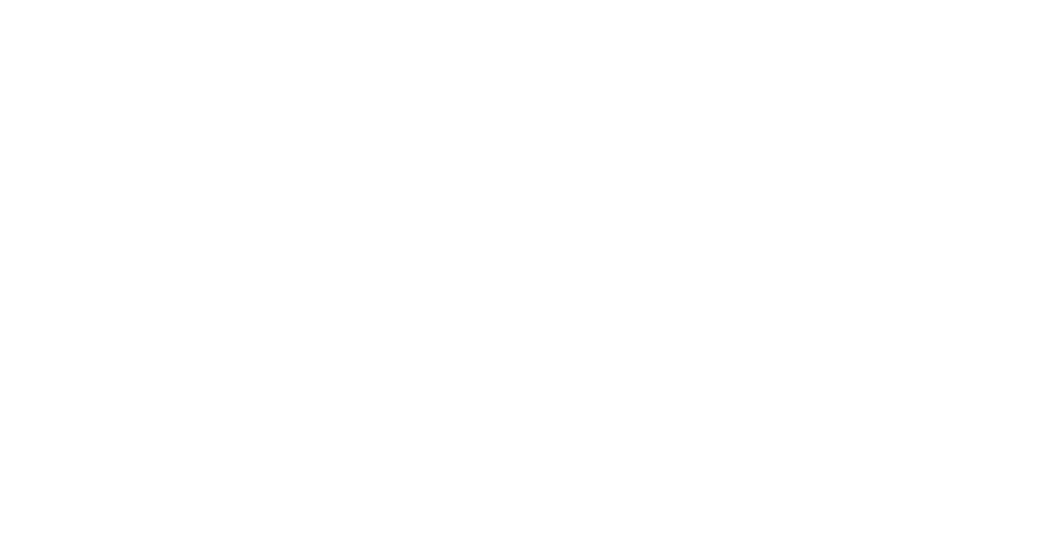
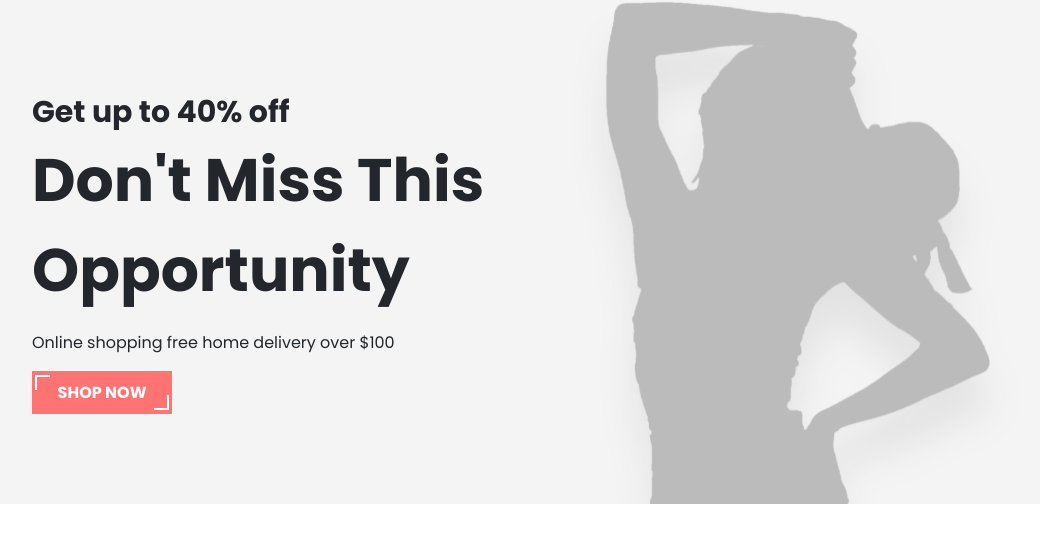
Before and after one commit to Fredrik-Nystrand/brupp-b-fixxo, a React (Create React App) app: page / in a window 1280 px wide. Shown: the top 542 px of the page, without its empty margins (128-1168 px from the left). Built offline with nearby package versions, Linux system fonts and the light colour scheme.

Commit message:
first commit

```diff
--- a/src/App.js
+++ b/src/App.js
@@ -1,11 +1,16 @@
 import './App.css';
 import Footer from './components/Footer/Footer'
+import Hero from './components/Hero/Hero';
 
 function App() {
   return (
+    <>
+      <Hero/>
     <div className="container-outer">
       <div className="container-inner"></div>
     </div>
+
+    </>
   );
 }
 
--- /dev/null
+++ b/src/components/Hero/Hero.jsx
@@ -0,0 +1,29 @@
+import React from 'react'
+import styles from './Hero.module.css'
+import hero from '../../assets/Hero/Hero.svg'
+
+const Hero = () => {
+  return (
+  <header className={`${styles.hero_bg}`}>
+     <div className={`${styles.container}`}>
+      <div className={`${styles.hero}`}>
+
+            <div className={`${styles.text_group}`}>
+              <h3>Get up to 40% off</h3>
+              <h1>Don't Miss This Opportunity</h1>
+              <p>Online shopping free home delivery over $100</p>
+              <button className={`${styles.btn} ${styles.btn_hero}`}>Shop now</button>
+            </div>
+
+            <div className={`${styles.img}`}>
+              <img src={hero} alt="girl holding a hat" />
+            </div>
+
+        </div>
+      </div>
+
+    </header>
+  )
+}
+
+export default Hero
--- /dev/null
+++ b/src/components/Hero/Hero.module.css
@@ -0,0 +1,93 @@
+/* -- GÖR OM CONTAINER I APP */
+.container {
+    margin: 0 auto;
+    width: 80%;
+}
+
+/* ------------------------- */
+
+.hero_bg {
+    background-color: #F4F4F4;
+}
+
+.hero {
+    display: flex;
+    justify-content: space-between;
+    align-items: center;
+}
+
+.img img{
+    height: 100%;
+}
+
+.text_group {
+    padding: 2rem;
+}
+
+.text_group h1 {
+    font-size: 60px;
+}
+
+.text_group h3 {
+    font-size: 30px;
+}
+.text_group p {
+    padding-block: 1rem;
+}
+
+.btn_hero {
+    padding: .6em 1.6em .6em 1.6em;
+    text-transform: uppercase;
+    background-color: var(--primary);
+    color: #fff;
+    font-weight: bold;
+    font-size: 16px;
+    position: relative;
+    outline: none;
+    border: none;
+    cursor: pointer;
+}
+
+.btn_hero::before {
+    position: absolute;
+    content: '';
+    height: 15px;
+    width: 15px;
+    border: 2px solid #fff;
+    border-right: none;
+    border-bottom: none;
+    top: 4px;
+    left: 3px;
+    box-sizing: border-box;
+}
+
+.btn_hero:hover::before{
+    height: 35px;
+    width: 133px;
+    border: 2px solid #fff;
+    border-right: none;
+    border-bottom: none;
+    transition: height 0.5s linear, width 0.5s linear;
+}
+
+.btn_hero::after {
+    position: absolute;
+    content: '';
+    height: 15px;
+    width: 15px;
+    border: 2px solid #fff;
+    border-left: none;
+    border-top: none;
+    bottom: 4px;
+    right: 3px;
+    box-sizing: border-box;
+}
+
+.btn_hero:hover::after{
+    height: 35px;
+    width: 133px;
+    border: 2px solid #fff;
+    border-left: none;
+    border-top: none;
+    transition: height 0.5s linear, width 0.5s linear;
+}
```
Also changed, not shown: src/assets/Hero/Hero.svg (added).
